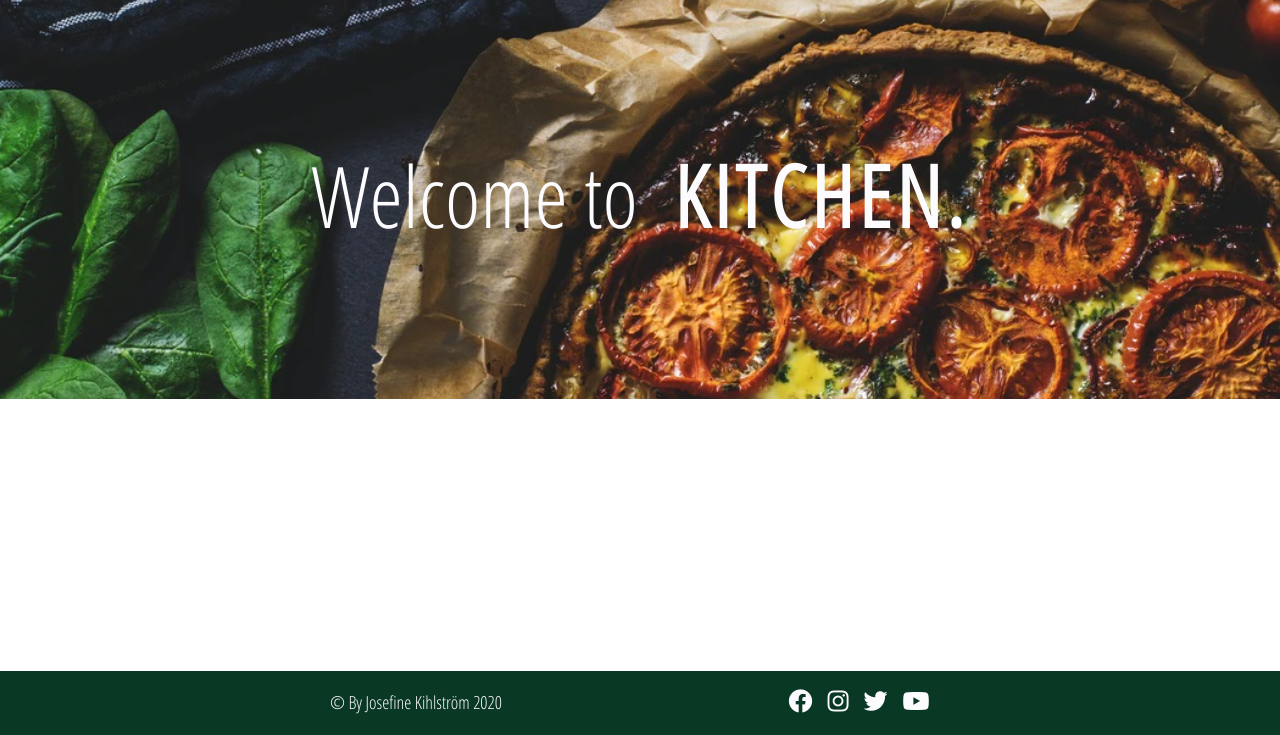
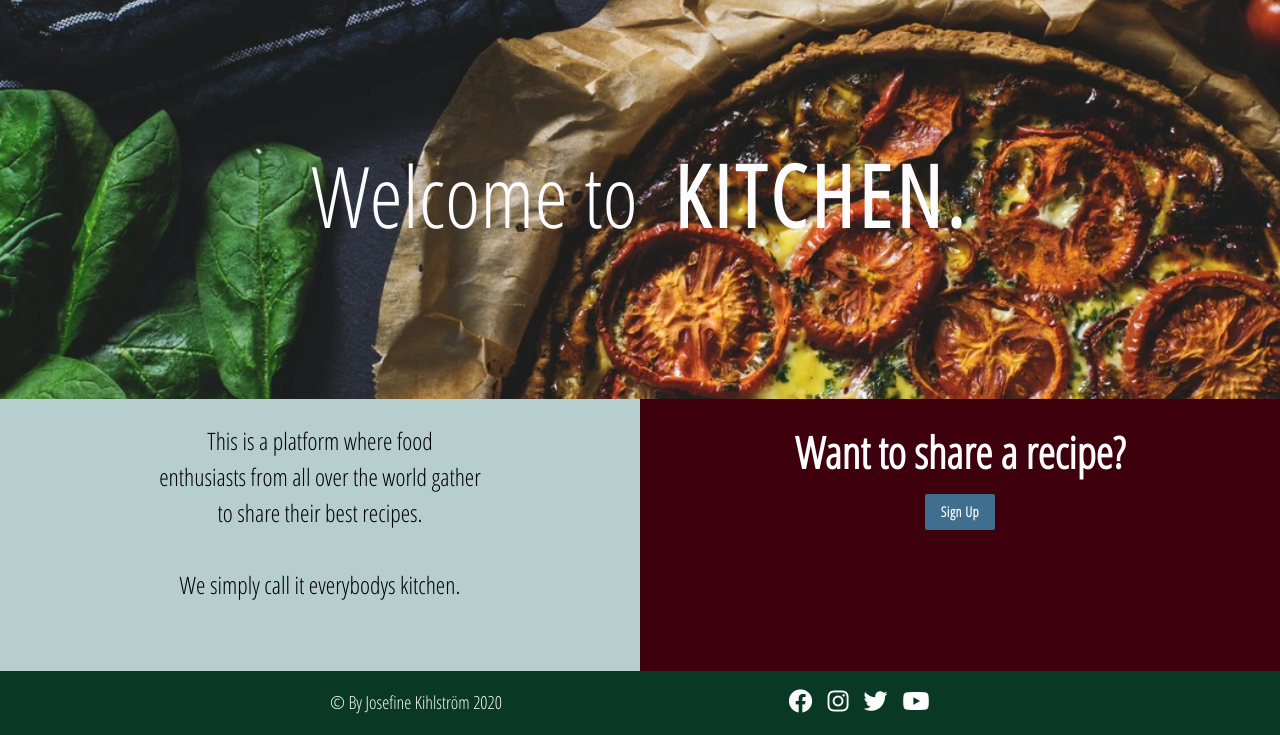
Before and after one commit to Code-Institute-Submissions/Kitchen, a Flask app: page / in a window 1280 px wide. Shown: the part 65-800 px from the top of the page. Run offline with Flask 2, Linux system fonts and the light colour scheme; data that the repository does not hold is empty; some libraries are stand-ins or nearby versions.

Commit message:
Add info columns

```diff
--- a/static/css/style.css
+++ b/static/css/style.css
@@ -10,6 +10,12 @@
     font-weight: bold;
     letter-spacing: 5px;
     text-transform: uppercase;
+}
+
+
+/* all rows ---------------------------------------- */
+.row {
+    margin-bottom: 0px;
 }
 
 
@@ -39,7 +45,7 @@
     box-shadow: none!important;
 }
 
-/* index hero img --------------------------------- */
+/* index.html -------------------------------------- */
 .hero-img {
     height: 400px;
     width: 100%;
@@ -53,6 +59,23 @@
     font-size: 85px;
     margin: 0px;
     padding-top: 150px;
+}
+
+.red-info-box {
+    background-color: #3E000C;
+    height: 300px;
+    color: #FCFCFF;
+}
+
+.red-info-box h3 {
+    font-weight: bold;
+}
+
+.blue-info-box {
+    background-color: #B7CECE;
+    height: 300px;
+    color: #000000;
+    font-size: 24px;
 }
 
 /* footer ---------------------------------------- */
--- a/templates/index.html
+++ b/templates/index.html
@@ -1,8 +1,26 @@
 {% extends "base.html" %}
 {% block content %}
 
-    <div class="hero-img center-align">
+    <div class="row">
+        <div class="hero-img center-align">
             <h1 class="welcome-h1 open-sans">Welcome to <strong class="logo-text">Kitchen.</strong></h1>
+        </div>
+    </div>
+    <div class="row">
+        <div class="col m6 s12 center-align blue-info-box open-sans">
+            <p>
+                This is a platform where food <br>
+                enthusiasts from all over the world gather <br>
+                to share their best recipes.
+                <br>
+                <br>
+                We simply call it everybodys kitchen.
+            </p>
+        </div>
+        <div class="col m6 s12 center-align red-info-box open-sans">
+            <h3>Want to share a recipe?</h3>
+            <a href="#" class="btn btn-blue">Sign Up</a>
+        </div>
     </div>
 
 {% endblock %}
```
